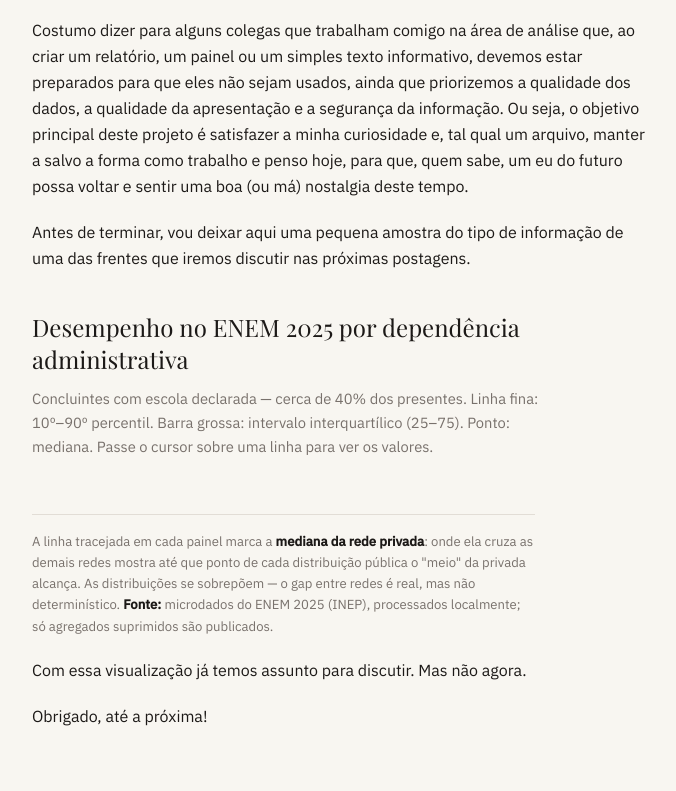
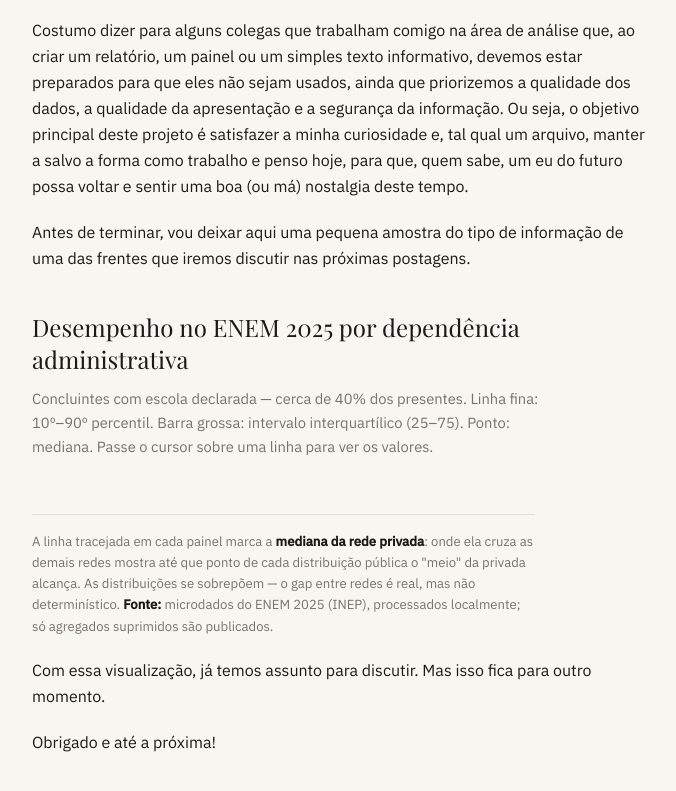
Before and after one commit to yuritobias-cell/yuritobias.com, an Astro site: page /blog/microdados-do-enem-parte-1 in a window 1280 px wide. Shown: the part 1179-1970 px from the top of the page, without its empty margins (296-972 px from the left). Built offline with nearby package versions, Linux system fonts and the light colour scheme; Astro itself is replaced by a stand-in of ours; a web font is replaced by a local one.

Commit message:
correcaopequenapost

```diff
--- a/src/content/blog/microdados-do-enem-parte-1.md
+++ b/src/content/blog/microdados-do-enem-parte-1.md
@@ -184,6 +184,6 @@ for (const area of AREAS){
 }
 </script>
 
-Com essa visualização já temos assunto para discutir. Mas não agora.
+Com essa visualização, já temos assunto para discutir. Mas isso fica para outro momento.
 
-Obrigado, até a próxima!
+Obrigado e até a próxima!
```
